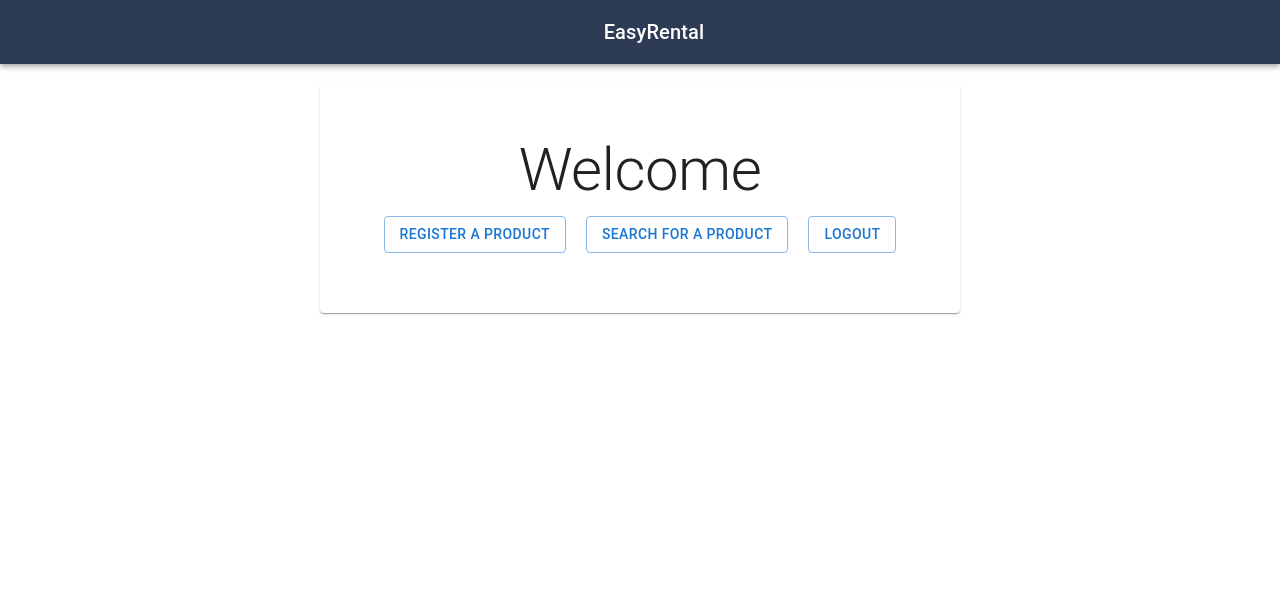
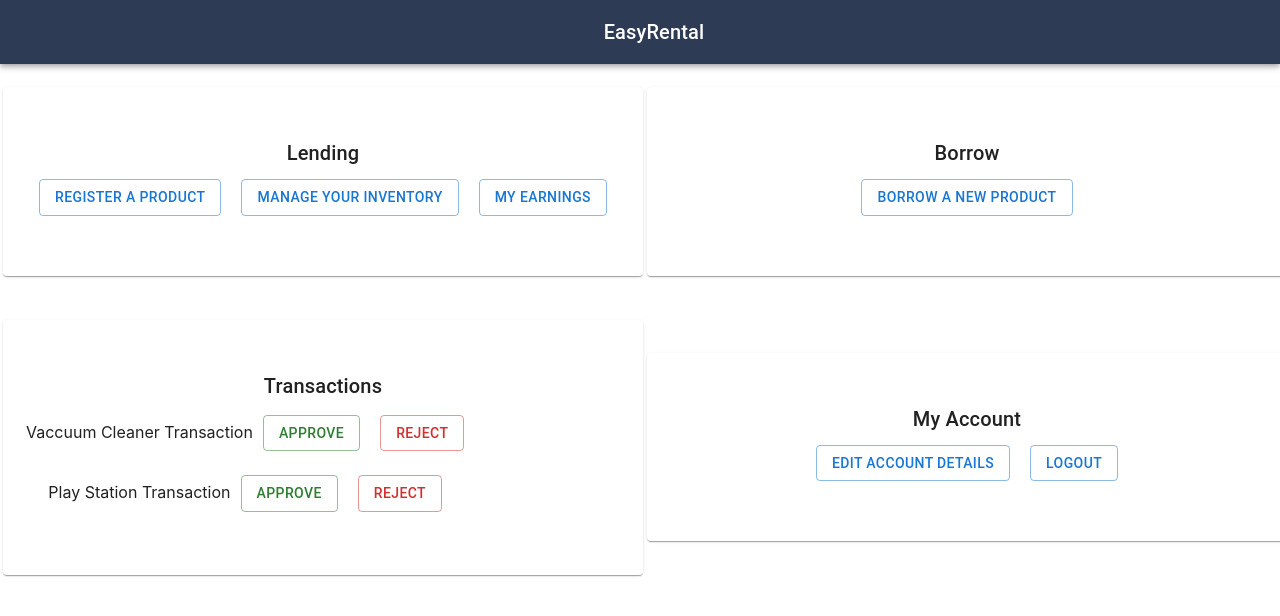
Before and after one commit to Hardik27/easyRental-frontend, a React (Create React App) app: page /userHome in a window 1280 px wide. Shown: the top 616 px of the page. Built offline with nearby package versions, Linux system fonts and the light colour scheme.

Commit message:
User Home change

```diff
--- a/src/components/Login.js
+++ b/src/components/Login.js
@@ -24,8 +24,20 @@ export default function Login(){
         setError("Incorrect Login credentials");
     }
 
+    const validateLoginDetails=(loginDetails)=>{
+        if(loginDetails.email.length==0 || loginDetails.password.length==0){
+            return false;
+        }
+        return true;
+    }
+
     const login=(e)=>{
         e.preventDefault();
+        const loginFormData={email:userName, password: password};
+        console.log(loginFormData);
+        if(!validateLoginDetails(loginFormData)){
+            setError("Please enter a valid email/password");
+        }else{
             const loginDetails={email: userName, password: sha256(password)};
             console.log(loginDetails);
             axios.post(`${USER_REST_API_URL}`+"/",loginDetails)
@@ -40,8 +52,7 @@ export default function Login(){
                     }
             })
         }
-
-
+    }
 
     return(
         <Container>
--- a/src/components/Register.js
+++ b/src/components/Register.js
@@ -37,7 +37,7 @@ export default function Register(){
 
         axios.post(`${USER_REST_API_URL}`+"/registerUser",registerUserPayLoad)
         .then(res => {
-            if(res.data === "Saved")
+            if(res.data === "Successful")
             {
                 navigate("/registerConfirmation");
             }
--- a/src/components/UserHome.js
+++ b/src/components/UserHome.js
@@ -14,18 +14,78 @@ export default function UserHome( ){
         navigate("/registerProduct");
     }
 
+    const borrowProductPage = () =>{
+        navigate("/borrowProduct");
+    }
+
     return(
-        <Container>
+            <table>
+                <tr>
+                    <td>
                         <Paper elevation={1} className='login-paper' >
-                <Typography variant="h2" component="div" sx={{ flexGrow: 1 }}>
-                    Welcome
+                            <Typography variant="h6" component="div" sx={{ flexGrow: 1 }}>
+                                Lending
                             </Typography>
                             <form  noValidate autoComplete='off'>
                                 <Button variant="outlined" onClick={regProductPage} className="small-margin-below"> Register a product</Button>
-                    <Button variant="outlined"  className="small-margin-below"> Search for a product</Button>
+                                <Button variant="outlined"  className="small-margin-below"> Manage your inventory</Button>
+                                <Button variant="outlined"  className="small-margin-below"> My Earnings</Button>
+                            </form>
+                        </Paper>
+                    </td>
+                    <td>
+                        <Paper elevation={1} className='login-paper' >
+                            <Typography variant="h6" component="div">
+                                Borrow
+                            </Typography>
+                            <form  noValidate autoComplete='off'>
+                                <Button variant="outlined" onClick={borrowProductPage} className="small-margin-below"> Borrow a new product</Button>
+                            </form>
+                        </Paper>
+                    </td>
+                </tr>
+                <tr>
+                    <td>
+                        <Paper elevation={1} className='login-paper' >
+                            <Typography variant="h6" component="div" sx={{ flexGrow: 1 }}>
+                                Transactions
+                            </Typography>
+                            <table>
+                                <tr>
+                                    <td>
+                                    <form  noValidate autoComplete='off'>
+                                        <lable>Vaccuum Cleaner Transaction</lable>
+                                        <Button variant="outlined" color="success" className="small-margin-below"> Approve</Button>
+                                        <Button variant="outlined"  color="error" className="small-margin-below"> Reject</Button>
+                                    </form>
+                                    </td>
+                                </tr>
+                                <tr>
+                                    <td>
+                                    <form  noValidate autoComplete='off'>
+                                        <lable>Play Station Transaction</lable>
+                                        <Button variant="outlined" color="success" className="small-margin-below"> Approve</Button>
+                                        <Button variant="outlined"  color="error" className="small-margin-below"> Reject</Button>
+                                    </form>
+                                    </td>
+                                </tr>
+                            </table>
+
+                        </Paper>
+                    </td>
+                    <td>
+                        <Paper elevation={1} className='login-paper' >
+                            <Typography variant="h6" component="div" sx={{ flexGrow: 1 }}>
+                                My Account
+                            </Typography>
+                            <form  noValidate autoComplete='off'>
+                                <Button variant="outlined" className="small-margin-below"> Edit account details</Button>
                                 <Button variant="outlined"  onClick={() => navigate("/")} className="small-margin-below"> LogOut</Button>
                             </form>
                         </Paper>
-        </Container>
+                    </td>
+                </tr>
+            </table>
+
     );
 }
```
Lines whose indentation alone changed are shown as unchanged.
